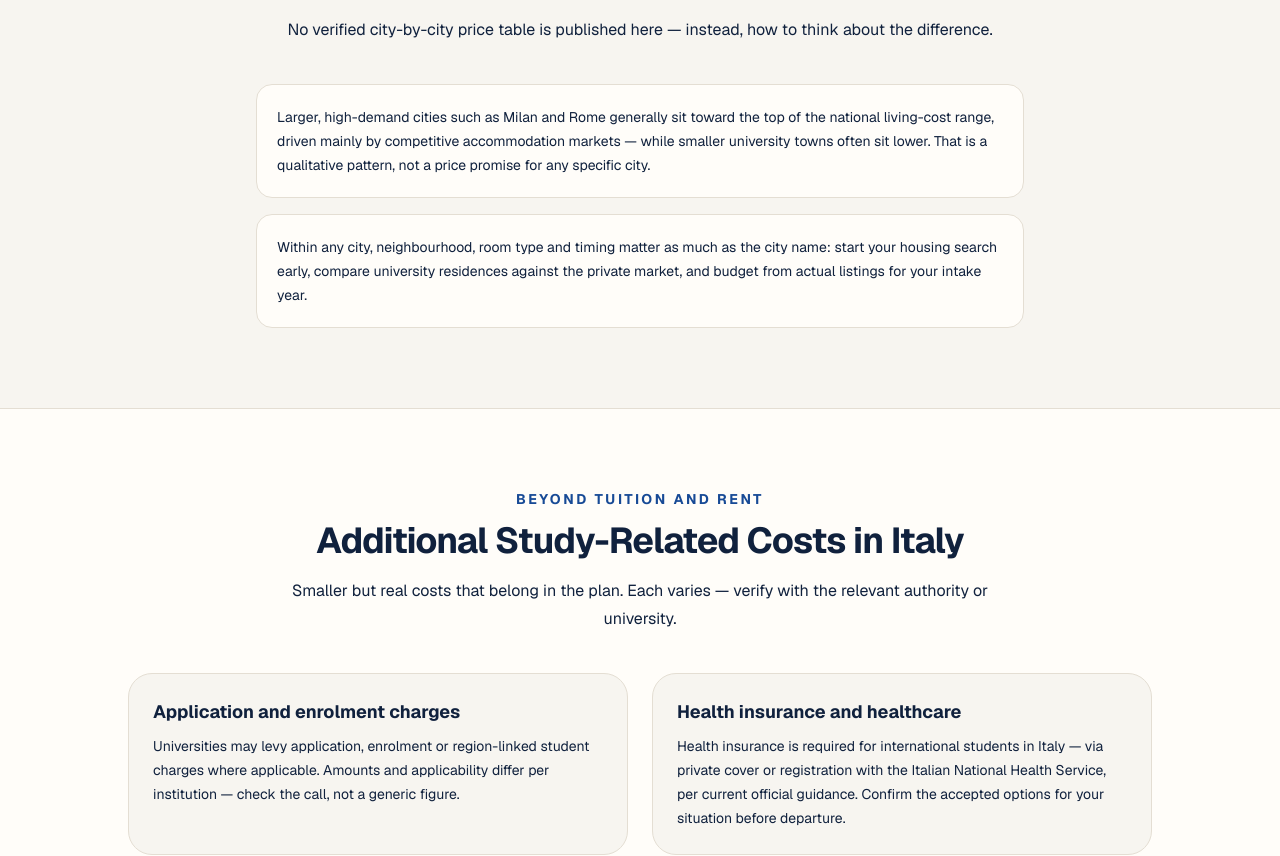
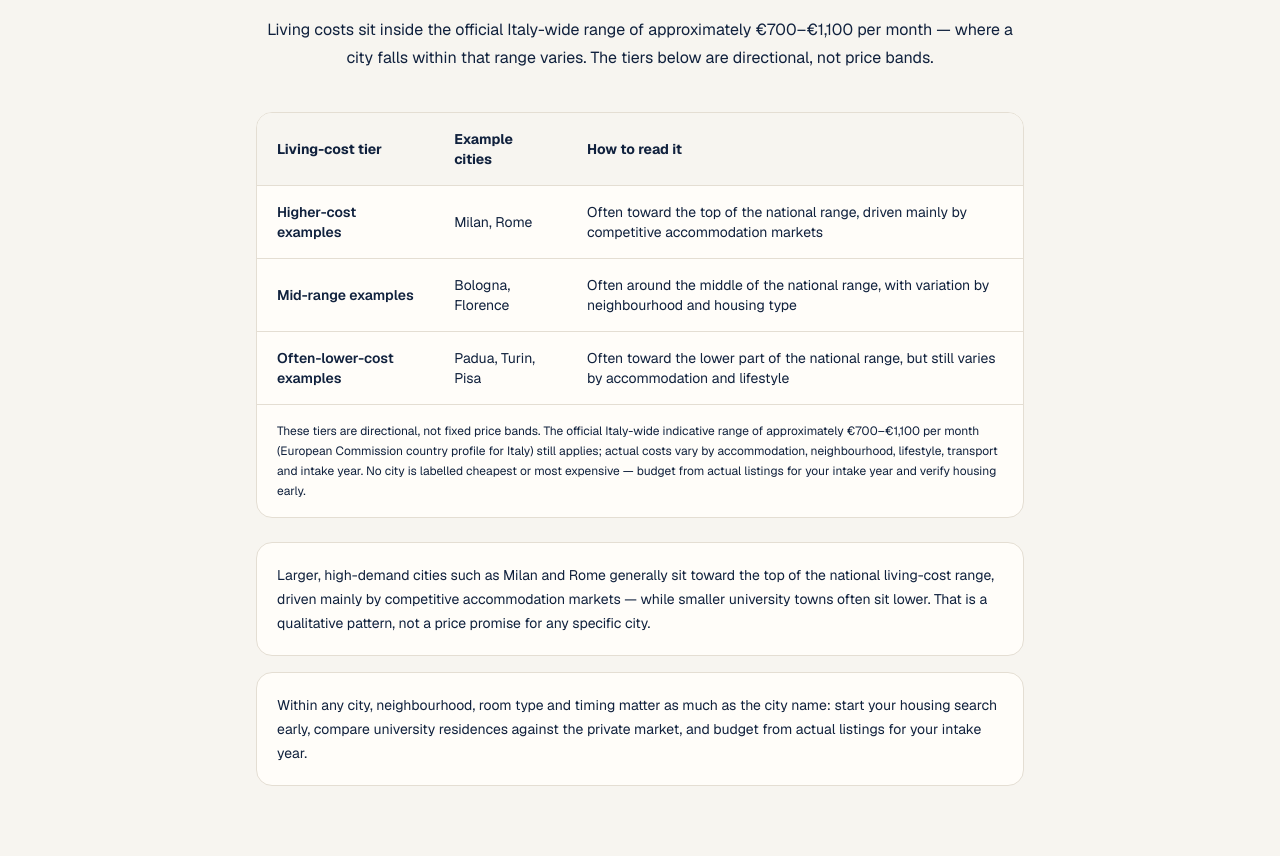
Before and after one commit to mayankjaat-45/European_Dreams, a Next.js app in the folder frontend/: page /cost-of-studying-in-italy in a window 1280 px wide. Shown: the part 3853-4709 px from the top of the page. Built offline with nearby package versions, Linux system fonts and the light colour scheme; no server answers; a web font is replaced by a local one.

Commit message:
feat(seo): add city cost comparison for Italy study guide

```diff
--- a/frontend/src/app/cost-of-studying-in-italy/page.jsx
+++ b/frontend/src/app/cost-of-studying-in-italy/page.jsx
@@ -562,13 +562,98 @@ export default function CostOfStudyingInItalyPage() {
         </section>
 
         {/* 8. City differences */}
-        <section className="mx-auto max-w-7xl px-4 py-14 sm:px-6 lg:px-8 lg:py-20">
+        <section
+          id="location-matters"
+          className="mx-auto max-w-7xl px-4 py-14 sm:px-6 lg:px-8 lg:py-20"
+        >
           <SectionHeading
             eyebrow="Location matters"
             title="Milan and Rome vs Other University Cities"
-            intro="No verified city-by-city price table is published here — instead, how to think about the difference."
+            intro="Living costs sit inside the official Italy-wide range of approximately €700–€1,100 per month — where a city falls within that range varies. The tiers below are directional, not price bands."
           />
-          <div className="mx-auto mt-10 max-w-3xl space-y-4 text-sm leading-6 text-[var(--muted-foreground)]">
+          <div className="mx-auto mt-10 max-w-3xl overflow-hidden rounded-2xl border border-[var(--border)] bg-[var(--card)]">
+            <table className="w-full text-left text-sm">
+              <thead>
+                <tr className="border-b border-[var(--border)] bg-[var(--background)]">
+                  <th
+                    scope="col"
+                    className="px-5 py-4 font-bold text-[var(--foreground)]"
+                  >
+                    Living-cost tier
+                  </th>
+                  <th
+                    scope="col"
+                    className="px-5 py-4 font-bold text-[var(--foreground)]"
+                  >
+                    Example cities
+                  </th>
+                  <th
+                    scope="col"
+                    className="px-5 py-4 font-bold text-[var(--foreground)]"
+                  >
+                    How to read it
+                  </th>
+                </tr>
+              </thead>
+              <tbody className="divide-y divide-[var(--border)]">
+                <tr>
+                  <th
+                    scope="row"
+                    className="px-5 py-4 font-semibold text-[var(--foreground)]"
+                  >
+                    Higher-cost examples
+                  </th>
+                  <td className="px-5 py-4 text-[var(--muted-foreground)]">
+                    Milan, Rome
+                  </td>
+                  <td className="px-5 py-4 text-[var(--muted-foreground)]">
+                    Often toward the top of the national range, driven mainly
+                    by competitive accommodation markets
+                  </td>
+                </tr>
+                <tr>
+                  <th
+                    scope="row"
+                    className="px-5 py-4 font-semibold text-[var(--foreground)]"
+                  >
+                    Mid-range examples
+                  </th>
+                  <td className="px-5 py-4 text-[var(--muted-foreground)]">
+                    Bologna, Florence
+                  </td>
+                  <td className="px-5 py-4 text-[var(--muted-foreground)]">
+                    Often around the middle of the national range, with
+                    variation by neighbourhood and housing type
+                  </td>
+                </tr>
+                <tr>
+                  <th
+                    scope="row"
+                    className="px-5 py-4 font-semibold text-[var(--foreground)]"
+                  >
+                    Often-lower-cost examples
+                  </th>
+                  <td className="px-5 py-4 text-[var(--muted-foreground)]">
+                    Padua, Turin, Pisa
+                  </td>
+                  <td className="px-5 py-4 text-[var(--muted-foreground)]">
+                    Often toward the lower part of the national range, but
+                    still varies by accommodation and lifestyle
+                  </td>
+                </tr>
+              </tbody>
+            </table>
+            <p className="border-t border-[var(--border)] px-5 py-4 text-xs leading-5 text-[var(--muted-foreground)]">
+              These tiers are directional, not fixed price bands. The official
+              Italy-wide indicative range of approximately €700–€1,100 per month
+              (European Commission country profile for Italy) still applies;
+              actual costs vary by accommodation, neighbourhood, lifestyle,
+              transport and intake year. No city is labelled cheapest or most
+              expensive — budget from actual listings for your intake year and
+              verify housing early.
+            </p>
+          </div>
+          <div className="mx-auto mt-6 max-w-3xl space-y-4 text-sm leading-6 text-[var(--muted-foreground)]">
             <p className="rounded-2xl border border-[var(--border)] bg-[var(--card)] p-5">
               Larger, high-demand cities such as Milan and Rome generally sit
               toward the top of the national living-cost range, driven mainly
--- a/frontend/src/app/study-in-italy/page.jsx
+++ b/frontend/src/app/study-in-italy/page.jsx
@@ -885,7 +885,16 @@ export default function StudyInItalyPage() {
                 with their own deadlines.
               </p>
             </div>
-            <p className="mx-auto mt-8 max-w-3xl text-center text-sm leading-6 text-[var(--muted-foreground)]">
+            <p className="mx-auto mt-4 max-w-3xl text-center text-sm leading-6 text-[var(--muted-foreground)]">
+              <Link
+                href="/cost-of-studying-in-italy#location-matters"
+                className="font-semibold text-[var(--primary)] hover:underline"
+              >
+                See our city cost guide for a practical comparison of living-cost
+                tiers across Italian student cities.
+              </Link>
+            </p>
+            <p className="mx-auto mt-4 max-w-3xl text-center text-sm leading-6 text-[var(--muted-foreground)]">
               For a detailed breakdown of tuition, living costs and how to
               verify your exact fee, see our{" "}
               <Link
```
